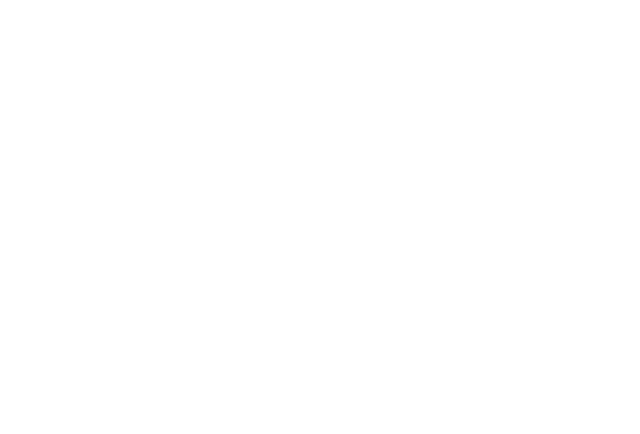
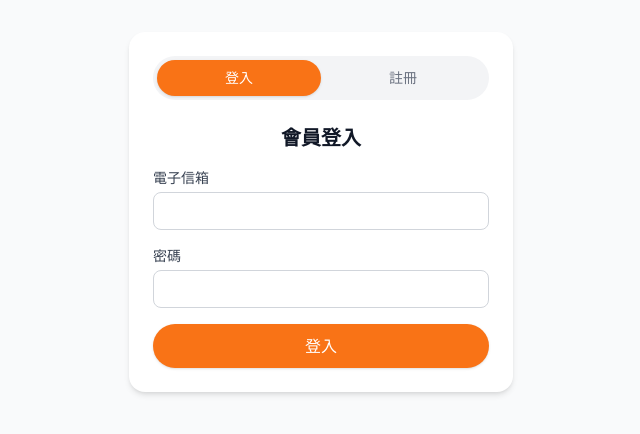
Before and after one commit to RaymondJhao/online-ordering-system-fastapi, a React app in the folder frontend/: page /auth in a window 1280 px wide. Before the commit this address had no page. Shown: the part 188-622 px from the top of the page, without its empty margins (319-959 px from the left). Built offline with nearby package versions, Linux system fonts and the light colour scheme; the HTML template or start-up script is replaced by a standard one.

Commit message:
feat: create authentication pages for customer login and registration

```diff
--- a/frontend/src/App.jsx
+++ b/frontend/src/App.jsx
@@ -1,6 +1,7 @@
 import { Route, Routes } from 'react-router-dom'
 import CustomerMenu from './pages/CustomerMenu'
 import Checkout from './pages/Checkout'
+import Auth from './pages/Auth'
 import { CartProvider } from './context/CartContext'
 
 function App() {
@@ -9,6 +10,7 @@
       <Routes>
         <Route path="/" element={<CustomerMenu />} />
         <Route path="/checkout" element={<Checkout />} />
+        <Route path="/auth" element={<Auth />} />
       </Routes>
     </CartProvider>
   )
--- /dev/null
+++ b/frontend/src/pages/Auth.jsx
@@ -0,0 +1,154 @@
+import { useState } from 'react'
+import { useNavigate } from 'react-router-dom'
+import axios from 'axios'
+
+function Auth() {
+  const navigate = useNavigate()
+  const [mode, setMode] = useState('login')
+  const [username, setUsername] = useState('')
+  const [email, setEmail] = useState('')
+  const [password, setPassword] = useState('')
+  const [isSubmitting, setIsSubmitting] = useState(false)
+  const [error, setError] = useState(null)
+  const [successMessage, setSuccessMessage] = useState(null)
+
+  const switchMode = (nextMode) => {
+    setMode(nextMode)
+    setError(null)
+    setSuccessMessage(null)
+  }
+
+  const handleLogin = async () => {
+    const res = await axios.post('/api/auth/login', {
+      role: 'customer',
+      email,
+      password,
+    })
+    localStorage.setItem('token', res.data.access_token)
+    navigate('/')
+  }
+
+  const handleRegister = async () => {
+    await axios.post('/api/auth/register', {
+      role: 'customer',
+      name: username,
+      email,
+      password,
+    })
+    setSuccessMessage('註冊成功，請登入')
+    switchMode('login')
+    setPassword('')
+  }
+
+  const handleSubmit = async (e) => {
+    e.preventDefault()
+    setError(null)
+    setSuccessMessage(null)
+    setIsSubmitting(true)
+
+    try {
+      if (mode === 'login') {
+        await handleLogin()
+      } else {
+        await handleRegister()
+      }
+    } catch (err) {
+      setError(err.response?.data?.message ?? '發生錯誤，請稍後再試')
+    } finally {
+      setIsSubmitting(false)
+    }
+  }
+
+  return (
+    <div className="flex min-h-screen items-center justify-center bg-gray-50 px-4">
+      <div className="w-full max-w-sm rounded-2xl bg-white p-6 shadow-md">
+        <div className="mb-6 flex rounded-full bg-gray-100 p-1">
+          <button
+            type="button"
+            onClick={() => switchMode('login')}
+            className={`flex-1 rounded-full py-2 text-sm font-medium transition-colors ${
+              mode === 'login'
+                ? 'bg-orange-500 text-white shadow'
+                : 'text-gray-500 hover:text-gray-700'
+            }`}
+          >
+            登入
+          </button>
+          <button
+            type="button"
+            onClick={() => switchMode('register')}
+            className={`flex-1 rounded-full py-2 text-sm font-medium transition-colors ${
+              mode === 'register'
+                ? 'bg-orange-500 text-white shadow'
+                : 'text-gray-500 hover:text-gray-700'
+            }`}
+          >
+            註冊
+          </button>
+        </div>
+
+        <h1 className="mb-4 text-center text-xl font-bold text-gray-900">
+          {mode === 'login' ? '會員登入' : '會員註冊'}
+        </h1>
+
+        <form onSubmit={handleSubmit} className="space-y-4">
+          {mode === 'register' && (
+            <div>
+              <label className="mb-1 block text-sm font-medium text-gray-700">
+                使用者名稱
+              </label>
+              <input
+                type="text"
+                required
+                value={username}
+                onChange={(e) => setUsername(e.target.value)}
+                className="w-full rounded-lg border border-gray-300 px-3 py-2 text-sm focus:border-orange-500 focus:outline-none focus:ring-1 focus:ring-orange-500"
+              />
+            </div>
+          )}
+
+          <div>
+            <label className="mb-1 block text-sm font-medium text-gray-700">
+              電子信箱
+            </label>
+            <input
+              type="email"
+              required
+              value={email}
+              onChange={(e) => setEmail(e.target.value)}
+              className="w-full rounded-lg border border-gray-300 px-3 py-2 text-sm focus:border-orange-500 focus:outline-none focus:ring-1 focus:ring-orange-500"
+            />
+          </div>
+
+          <div>
+            <label className="mb-1 block text-sm font-medium text-gray-700">
+              密碼
+            </label>
+            <input
+              type="password"
+              required
+              value={password}
+              onChange={(e) => setPassword(e.target.value)}
+              className="w-full rounded-lg border border-gray-300 px-3 py-2 text-sm focus:border-orange-500 focus:outline-none focus:ring-1 focus:ring-orange-500"
+            />
+          </div>
+
+          {error && <p className="text-sm text-red-500">{error}</p>}
+          {successMessage && (
+            <p className="text-sm text-green-600">{successMessage}</p>
+          )}
+
+          <button
+            type="submit"
+            disabled={isSubmitting}
+            className="w-full rounded-full bg-orange-500 py-2.5 font-medium text-white shadow hover:bg-orange-600 transition-colors disabled:cursor-not-allowed disabled:bg-gray-300"
+          >
+            {isSubmitting ? '處理中...' : mode === 'login' ? '登入' : '註冊'}
+          </button>
+        </form>
+      </div>
+    </div>
+  )
+}
+
+export default Auth
--- a/frontend/src/pages/Checkout.jsx
+++ b/frontend/src/pages/Checkout.jsx
@@ -29,7 +29,7 @@
   const handleConfirmPayment = async () => {
     setError(null)
 
-    const token = localStorage.getItem('access_token')
+    const token = localStorage.getItem('token')
     if (!token) {
       setError('請先登入後再進行付款')
       return
--- a/frontend/src/pages/CustomerMenu.jsx
+++ b/frontend/src/pages/CustomerMenu.jsx
@@ -1,7 +1,7 @@
 import { useEffect, useState } from 'react'
 import { useNavigate } from 'react-router-dom'
 import axios from 'axios'
-import { ShoppingCart, Plus, Minus, X } from 'lucide-react'
+import { ShoppingCart, Plus, Minus, X, User } from 'lucide-react'
 import { useCart } from '../context/CartContext'
 
 function CustomerMenu() {
@@ -34,6 +34,15 @@
           <h1 className="text-xl font-bold text-gray-900 sm:text-2xl">
             美味點餐
           </h1>
+          <div className="flex items-center gap-2">
+            <button
+              type="button"
+              onClick={() => navigate('/auth')}
+              className="flex items-center gap-2 rounded-full border border-gray-300 px-4 py-2 text-gray-600 hover:bg-gray-100 transition-colors"
+            >
+              <User size={20} />
+              <span className="hidden sm:inline">登入 / 註冊</span>
+            </button>
             <button
               type="button"
               onClick={() => setIsCartOpen(true)}
@@ -47,6 +56,7 @@
                 </span>
               )}
             </button>
+          </div>
         </div>
       </nav>
 
```
Lines whose indentation alone changed are shown as unchanged.
